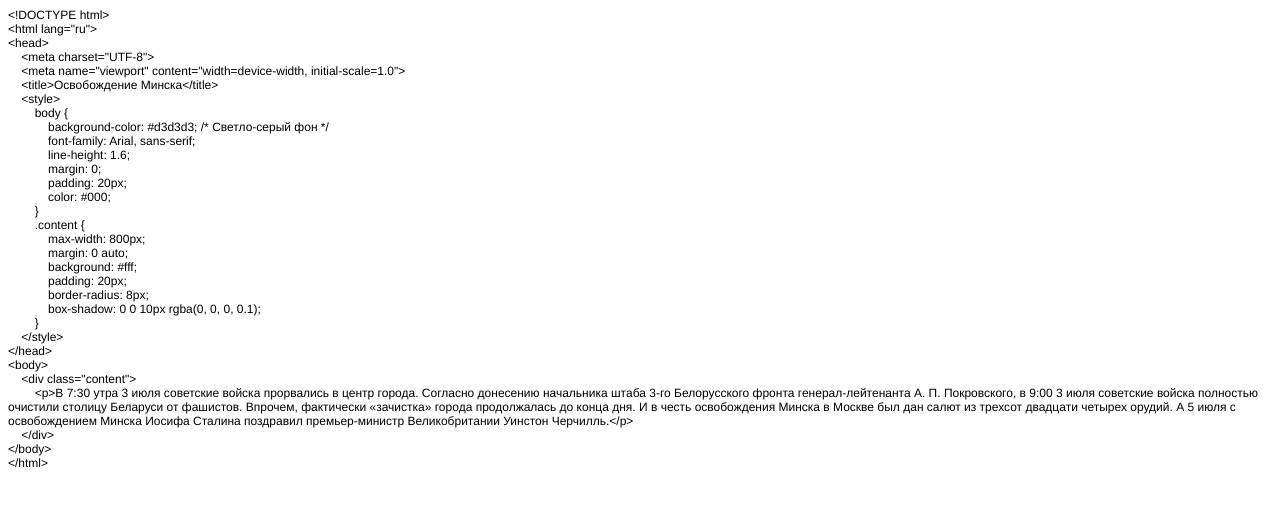
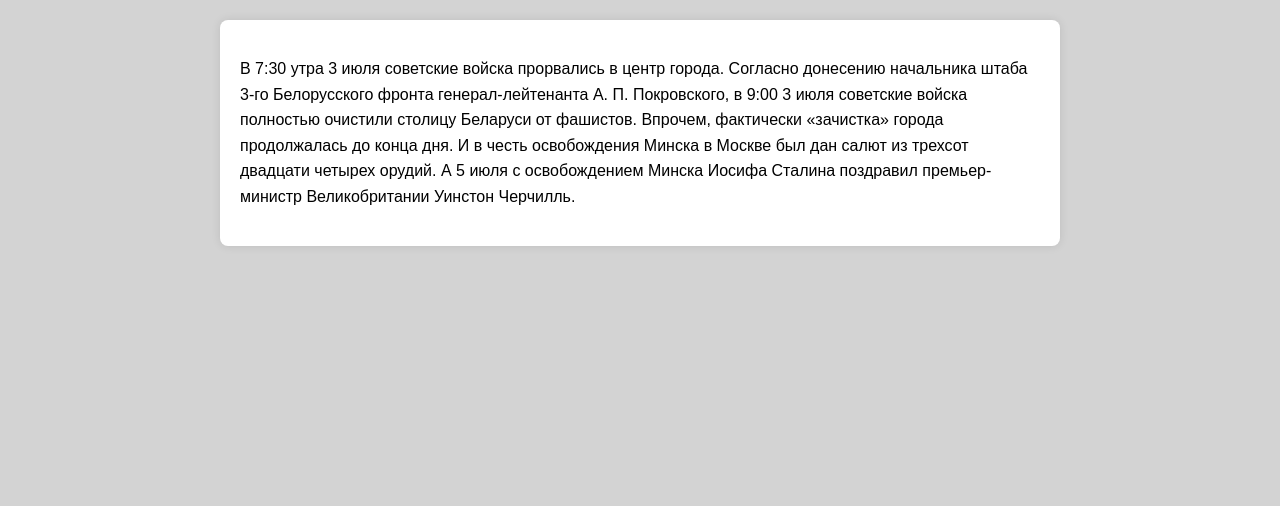
Before and after one commit to kkaratsetski/kkaratsetski.github.io, a plain HTML site: page file1.html in a window 1280 px wide. Drawn offline with Linux system fonts and the light colour scheme.

Commit message:
Add files via upload

```diff
--- a/file1.html
+++ b/file1.html
@@ -1,46 +1,31 @@
-<!DOCTYPE html PUBLIC "-//W3C//DTD HTML 4.01//EN" "http://www.w3.org/TR/html4/strict.dtd">
-<html>
+<!DOCTYPE html>
+<html lang="ru">
 <head>
-  <meta http-equiv="Content-Type" content="text/html; charset=utf-8">
-  <meta http-equiv="Content-Style-Type" content="text/css">
-  <title></title>
-  <meta name="Generator" content="Cocoa HTML Writer">
-  <meta name="CocoaVersion" content="2575.2">
-  <style type="text/css">
-    p.p1 {margin: 0.0px 0.0px 0.0px 0.0px; font: 12.0px Helvetica}
-  </style>
+    <meta charset="UTF-8">
+    <meta name="viewport" content="width=device-width, initial-scale=1.0">
+    <title>Освобождение Минска</title>
+    <style>
+        body {
+            background-color: #d3d3d3; /* Светло-серый фон */
+            font-family: Arial, sans-serif;
+            line-height: 1.6;
+            margin: 0;
+            padding: 20px;
+            color: #000;
+        }
+        .content {
+            max-width: 800px;
+            margin: 0 auto;
+            background: #fff;
+            padding: 20px;
+            border-radius: 8px;
+            box-shadow: 0 0 10px rgba(0, 0, 0, 0.1);
+        }
+    </style>
 </head>
 <body>
-<p class="p1">&lt;!DOCTYPE html&gt;</p>
-<p class="p1">&lt;html lang="ru"&gt;</p>
-<p class="p1">&lt;head&gt;</p>
-<p class="p1"><span class="Apple-converted-space">    </span>&lt;meta charset="UTF-8"&gt;</p>
-<p class="p1"><span class="Apple-converted-space">    </span>&lt;meta name="viewport" content="width=device-width, initial-scale=1.0"&gt;</p>
-<p class="p1"><span class="Apple-converted-space">    </span>&lt;title&gt;Освобождение Минска&lt;/title&gt;</p>
-<p class="p1"><span class="Apple-converted-space">    </span>&lt;style&gt;</p>
-<p class="p1"><span class="Apple-converted-space">        </span>body {</p>
-<p class="p1"><span class="Apple-converted-space">            </span>background-color: #d3d3d3; /* Светло-серый фон */</p>
-<p class="p1"><span class="Apple-converted-space">            </span>font-family: Arial, sans-serif;</p>
-<p class="p1"><span class="Apple-converted-space">            </span>line-height: 1.6;</p>
-<p class="p1"><span class="Apple-converted-space">            </span>margin: 0;</p>
-<p class="p1"><span class="Apple-converted-space">            </span>padding: 20px;</p>
-<p class="p1"><span class="Apple-converted-space">            </span>color: #000;</p>
-<p class="p1"><span class="Apple-converted-space">        </span>}</p>
-<p class="p1"><span class="Apple-converted-space">        </span>.content {</p>
-<p class="p1"><span class="Apple-converted-space">            </span>max-width: 800px;</p>
-<p class="p1"><span class="Apple-converted-space">            </span>margin: 0 auto;</p>
-<p class="p1"><span class="Apple-converted-space">            </span>background: #fff;</p>
-<p class="p1"><span class="Apple-converted-space">            </span>padding: 20px;</p>
-<p class="p1"><span class="Apple-converted-space">            </span>border-radius: 8px;</p>
-<p class="p1"><span class="Apple-converted-space">            </span>box-shadow: 0 0 10px rgba(0, 0, 0, 0.1);</p>
-<p class="p1"><span class="Apple-converted-space">        </span>}</p>
-<p class="p1"><span class="Apple-converted-space">    </span>&lt;/style&gt;</p>
-<p class="p1">&lt;/head&gt;</p>
-<p class="p1">&lt;body&gt;</p>
-<p class="p1"><span class="Apple-converted-space">    </span>&lt;div class="content"&gt;</p>
-<p class="p1"><span class="Apple-converted-space">        </span>&lt;p&gt;В 7:30 утра 3 июля советские войска прорвались в центр города. Согласно донесению начальника штаба 3-го Белорусского фронта генерал-лейтенанта А. П. Покровского, в 9:00 3 июля советские войска полностью очистили столицу Беларуси от фашистов. Впрочем, фактически «зачистка» города продолжалась до конца дня. И в честь освобождения Минска в Москве был дан салют из трехсот двадцати четырех орудий. А 5 июля с освобождением Минска Иосифа Сталина поздравил премьер-министр Великобритании Уинстон Черчилль.&lt;/p&gt;</p>
-<p class="p1"><span class="Apple-converted-space">    </span>&lt;/div&gt;</p>
-<p class="p1">&lt;/body&gt;</p>
-<p class="p1">&lt;/html&gt;</p>
+    <div class="content">
+        <p>В 7:30 утра 3 июля советские войска прорвались в центр города. Согласно донесению начальника штаба 3-го Белорусского фронта генерал-лейтенанта А. П. Покровского, в 9:00 3 июля советские войска полностью очистили столицу Беларуси от фашистов. Впрочем, фактически «зачистка» города продолжалась до конца дня. И в честь освобождения Минска в Москве был дан салют из трехсот двадцати четырех орудий. А 5 июля с освобождением Минска Иосифа Сталина поздравил премьер-министр Великобритании Уинстон Черчилль.</p>
+    </div>
 </body>
 </html>
```
